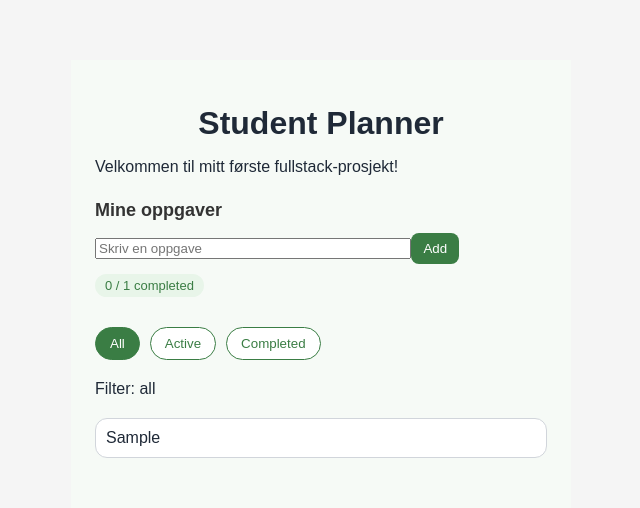
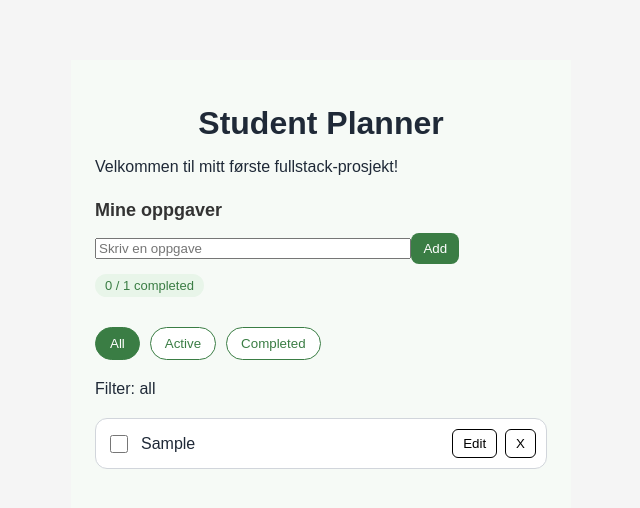
Before and after one commit to sofiesagmo/student-planner, a React (Vite) app in the folder frontend/: page / in a window 1280 px wide. Both pictures are taken after typing "Sample" into the empty fields and a click on the button "Add". Shown: the top 508 px of the page, without its empty margins (319-959 px from the left). Built offline with nearby package versions, Linux system fonts and the light colour scheme.

Commit message:
Refactor tasks into TaskItem component

```diff
--- a/frontend/src/App.tsx
+++ b/frontend/src/App.tsx
@@ -53,19 +53,14 @@ function App() {
     );
   }
 
-  function saveTask(){
-    if (!editingTaskId) return;
-
+  function saveTask(id: string, text: string){
     setTasks(
       tasks.map((task) =>
-        task.id === editingTaskId
-          ? {...task, text: editedText.trim()}
+        task.id === id
+          ? { ...task, text: text.trim() }
           : task
       )
     );
-
-    setEditingTaskId(null);
-    setEditedText("");
   }
 
   useEffect(() => {
@@ -120,7 +115,13 @@ function App() {
 
     <ul>
       {filteredTasks.map((task) => (
-        <TaskItem key={task.id} task={task} />
+        <TaskItem
+         key={task.id}
+         task={task}
+         toggleTask={toggleTask}
+         deleteTask={deleteTask}
+         saveTask={saveTask}
+         />
       ))}
     </ul>
     </div>
--- a/frontend/src/components/TaskItem.tsx
+++ b/frontend/src/components/TaskItem.tsx
@@ -1,4 +1,4 @@
-
+import { useState } from "react";
 
 type Task = {
   id: string;
@@ -8,12 +8,94 @@ type Task = {
 
 type TaskItemProps = {
   task: Task;
+  toggleTask: (id: string) => void;
+  deleteTask: (id: string) => void;
+  saveTask: (id: string, text: string) => void;
 };
 
-function TaskItem({ task }: TaskItemProps) {
+function TaskItem({
+  task,
+  toggleTask,
+  deleteTask,
+  saveTask,
+}: TaskItemProps) {
+
+const [isEditing, setIsEditing] = useState(false);
+const [editedText, setEditedText] = useState(task.text);
+
+
   return (
     <li className="task-item">
-      <span>{task.text}</span>
+    <div className="task-left">
+      <input
+            type="checkbox"
+            checked={task.done}
+            onChange={() => toggleTask(task.id)}
+        />
+
+      {isEditing ? (
+        <input
+            className="edit-input"
+            type="text"
+            value={editedText}
+            onChange={(e) => setEditedText(e.target.value)}
+            onKeyDown={(e) => {
+            if (e.key === "Enter") {
+                if (editedText.trim() === "") return;
+
+                saveTask(task.id, editedText);
+                setIsEditing(false);
+            }
+            }}
+        />
+        ) : (
+        <span className={`task-text ${task.done ? "done" : ""}`}>
+            {task.text}
+        </span>
+        )}
+      </div>
+
+      <div className="task-actions">
+        {isEditing ? (
+            <>
+                <button
+                className="save-button"
+                onClick={() => {
+                    if (editedText.trim() === "") return;
+
+                    saveTask(task.id, editedText);
+                    setIsEditing(false);
+                }}
+                >
+                Save
+                </button>
+
+                <button
+                className="cancel-button"
+                onClick={() => {
+                    setIsEditing(false);
+                    setEditedText(task.text);
+                }}
+                >
+                Cancel
+                </button>
+            </>
+            ) : (
+            <button
+                className="edit-button"
+                onClick={() => setIsEditing(true)}
+            >
+                Edit
+            </button>
+            )}
+
+        <button
+          className="delete-button"
+          onClick={() => deleteTask(task.id)}
+        >
+          X
+        </button>
+      </div>
     </li>
   );
 }
```
